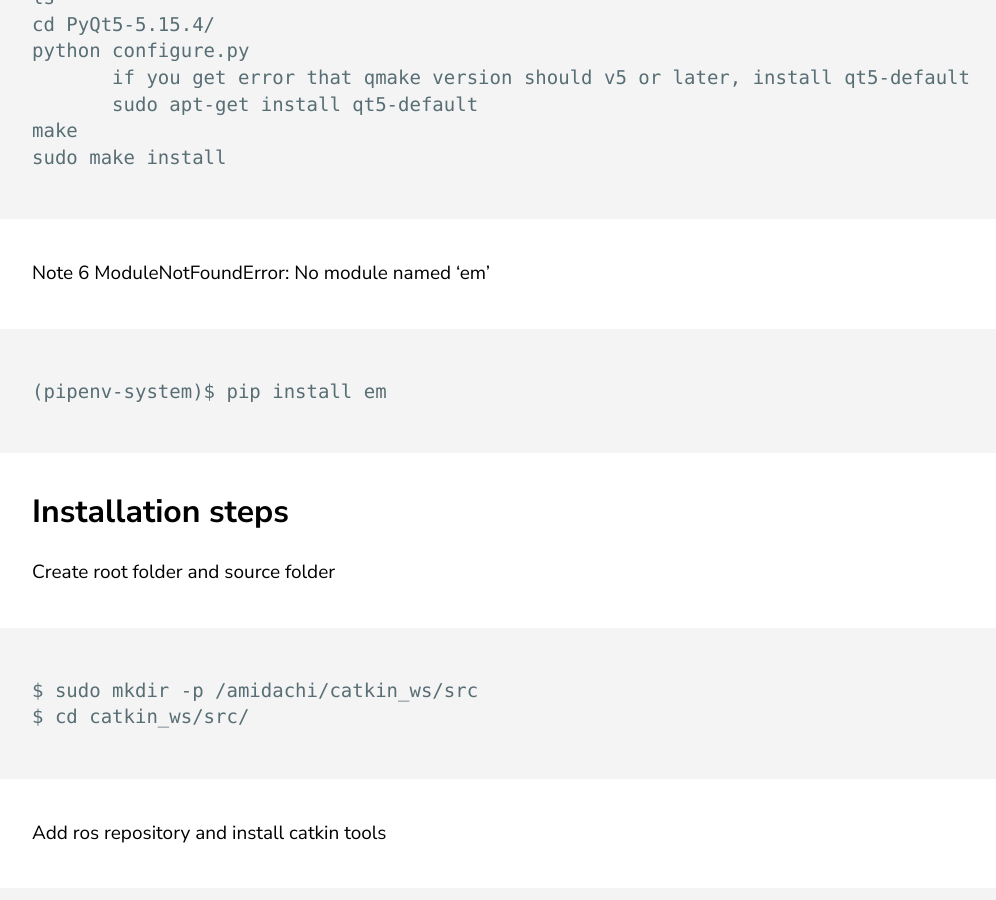
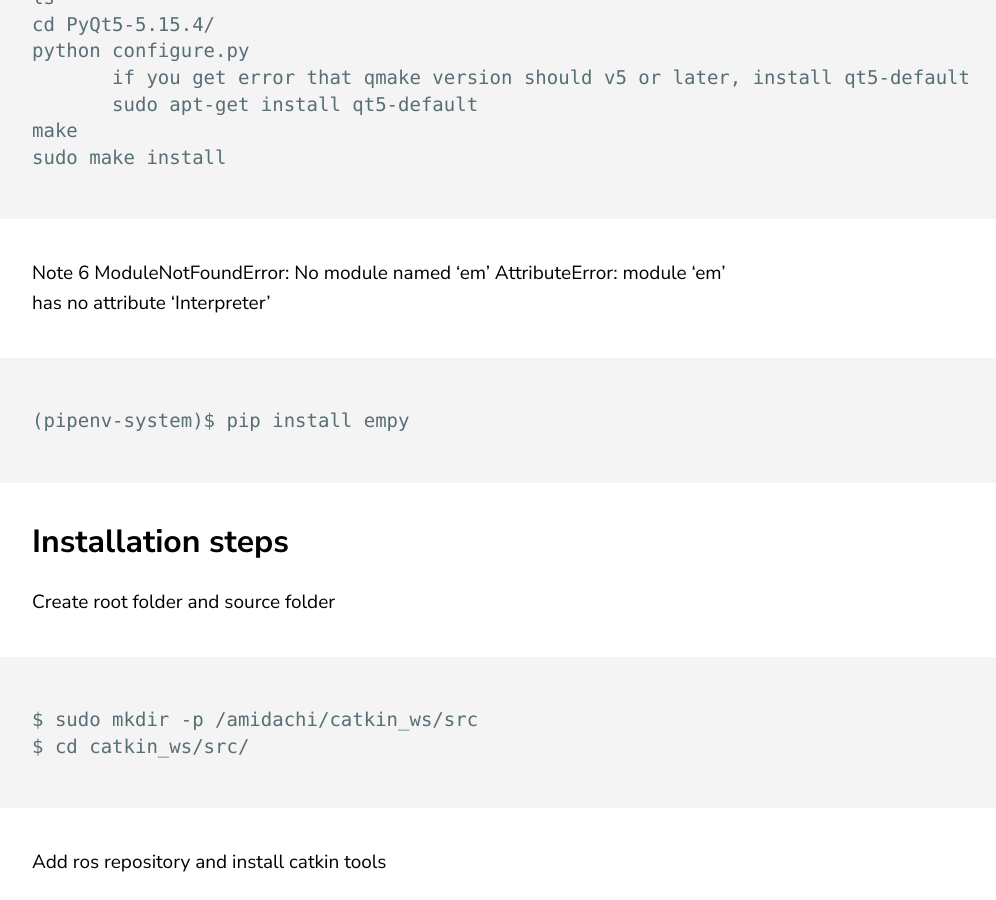
Before and after one commit to jluis9796/jluis9796.github.io, a Jekyll site: the page built from _posts/2020-05-31-manuals.markdown, in a window 1280 px wide and 900 px high, scrolled down 22666 px. Shown: the whole window, without its empty margins (68-1064 px from the left). Built offline with Jekyll 4.4.1, drawn with Linux system fonts in a browser that asks for light colours.

Commit message:
Update 2020-05-31-manuals.markdown

````diff
--- a/_posts/2020-05-31-manuals.markdown
+++ b/_posts/2020-05-31-manuals.markdown
@@ -501,9 +501,10 @@ sudo make install
 
 Note 6
 ModuleNotFoundError: No module named 'em'
+AttributeError: module 'em' has no attribute 'Interpreter'
 
 ```
-(pipenv-system)$ pip install em
+(pipenv-system)$ pip install empy
 ```
 
 ## Installation steps
````
